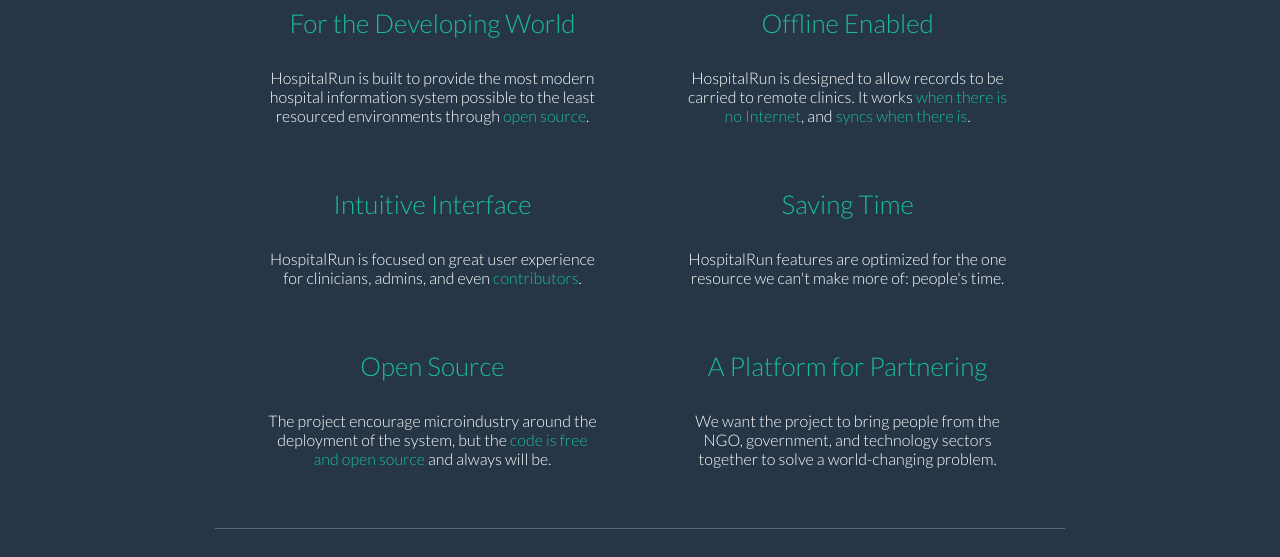
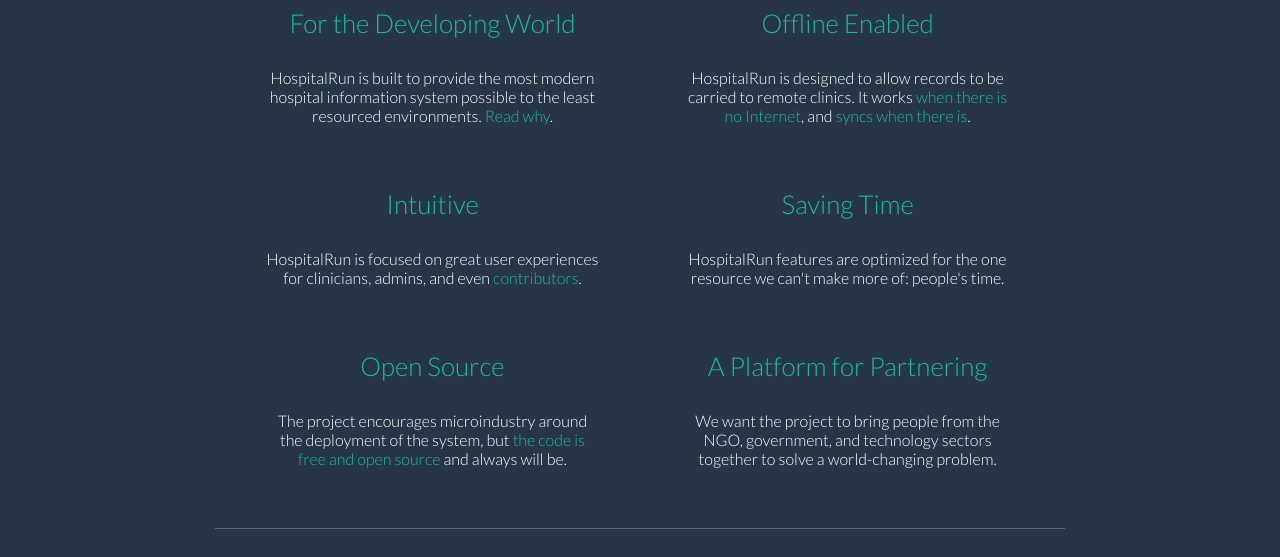
Before and after one commit to HospitalRun/hospitalrun.io, a Jekyll site: the page built from index.html, in a window 1280 px wide. Shown: the part 854-1411 px from the top of the page. Built offline with Jekyll 4.4.1, drawn with Linux system fonts in a browser that asks for light colours.

Commit message:
more adjustments

```diff
--- a/_includes/home/product-summary.html
+++ b/_includes/home/product-summary.html
@@ -8,7 +8,7 @@
       <div class="feature-row">
         <div class="feature-item">
           <h3 class="feature-heading">For the Developing World</h3>
-          <p class="description">HospitalRun is built to provide the most modern hospital information system possible to the least resourced environments through <a href="http://github.com/hospitalrun">open source</a>.</p>
+          <p class="description">HospitalRun is built to provide the most modern hospital information system possible to the least resourced environments. <a href="/blog/2016/06/why-hospitalrun">Read why</a>.</p>
         </div>
 
         <div class="feature-item">
@@ -20,8 +20,8 @@
       <div class="feature-row">
 
         <div class="feature-item">
-          <h3 class="feature-heading">Intuitive Interface</h3>
-          <p class="description">HospitalRun is focused on great user experience for clinicians, admins, and even <a href="https://github.com/HospitalRun/hospitalrun-frontend/blob/master/README.md" target="_blank">contributors</a>.</p>
+          <h3 class="feature-heading">Intuitive</h3>
+          <p class="description">HospitalRun is focused on great user experiences for clinicians, admins, and even <a href="https://github.com/HospitalRun/hospitalrun-frontend/blob/master/README.md" target="_blank">contributors</a>.</p>
         </div>
 
         <div class="feature-item">
@@ -35,7 +35,7 @@
 
         <div class="feature-item">
           <h3 class="feature-heading">Open Source</h3>
-          <p class="description">The project encourage microindustry around the deployment of the system, but the <a href="https://github.com/HospitalRun/hospitalrun-frontend/blob/master/LICENSE" target="_blank">code is free and open source</a> and always will be.</p>
+          <p class="description">The project encourages microindustry around the deployment of the system, but  <a href="https://github.com/HospitalRun/hospitalrun-frontend/blob/master/LICENSE" target="_blank">the code is free and open source</a> and always will be.</p>
         </div>
 
         <div class="feature-item">
```
